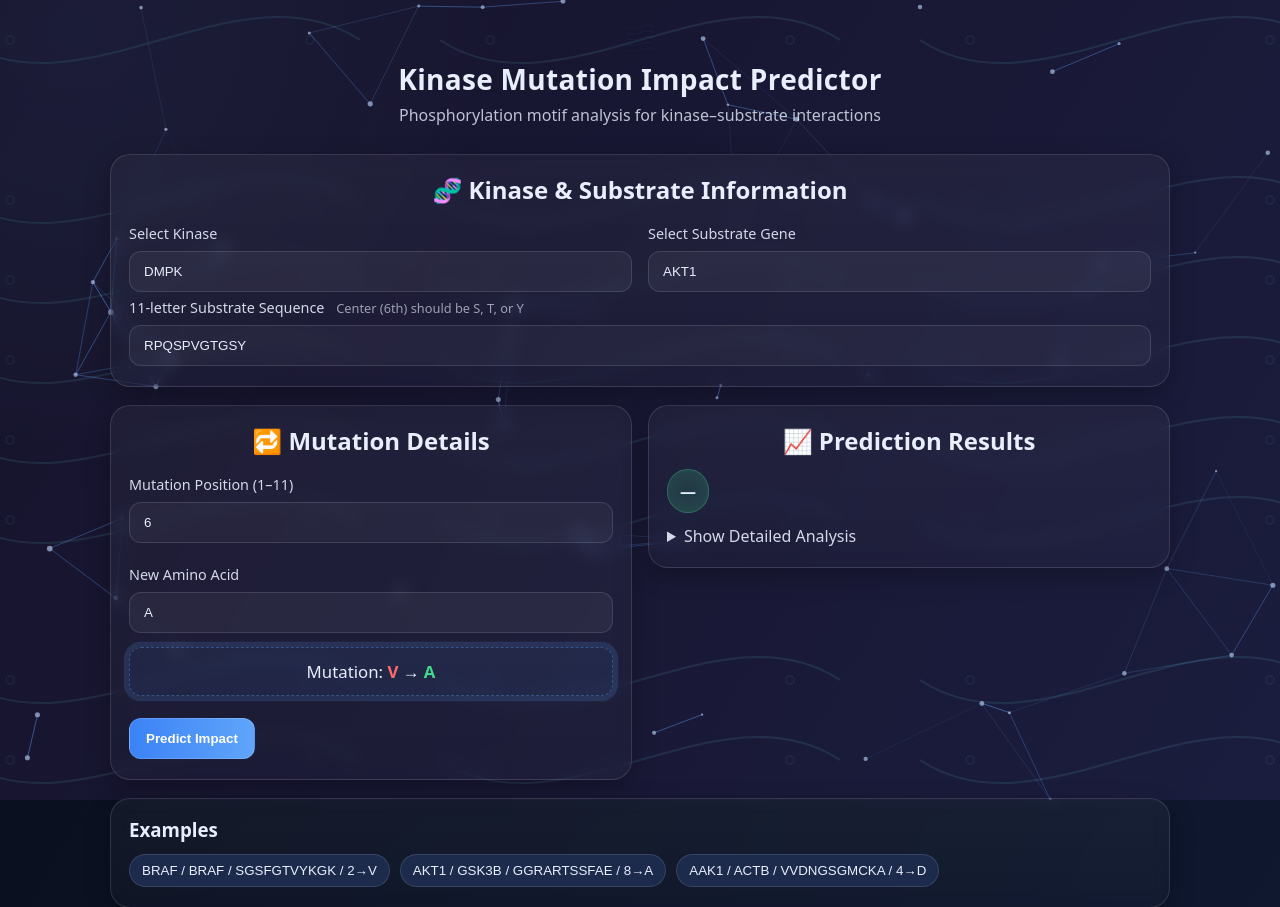
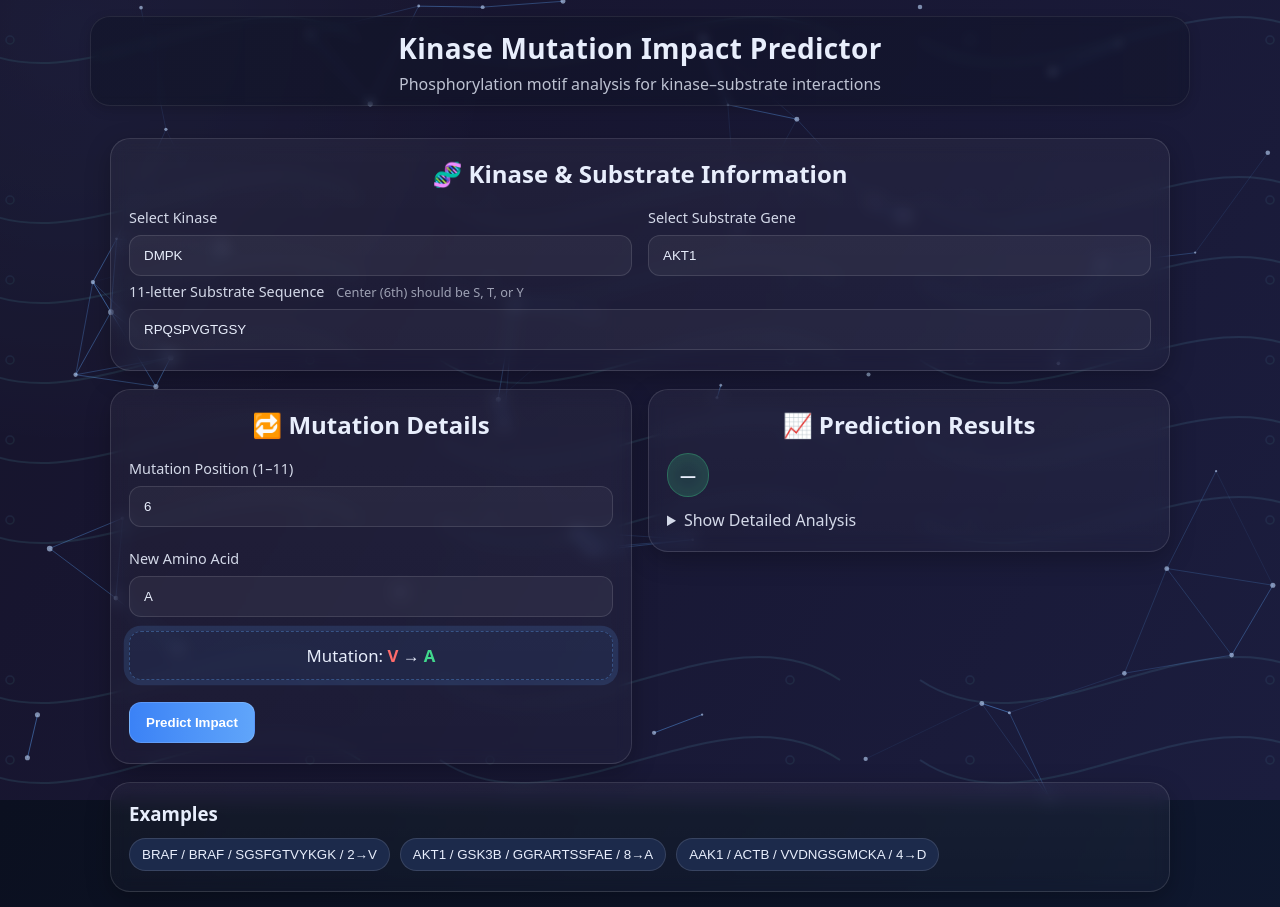
Before and after one commit to lijin-011/Mutation-Impact-Predictor, a Flask app: page / in a window 1280 px wide. Shown: the top 907 px of the page. Run offline with Flask 3, Linux system fonts and the light colour scheme.

Commit message:
UI-Update

```diff
--- a/static/css/styles.css
+++ b/static/css/styles.css
@@ -8,9 +8,6 @@ h2,h1{
     text-align: center;
 }
 
-.header-text{
-    text-align: center;
-}
 
 *{box-sizing:border-box}
 html,body{height:100%;margin:0}
@@ -42,9 +39,30 @@ body{
   to  {background-position: -6vmax -6vmax, center}
 }
 
-.app-header{
-  padding:24px 24px 8px ;
+.app-header {
+  position: sticky;
+  top: 0;
+  z-index: 1000;
+  display: flex;
+  justify-content: center;
+  background: transparent;
+  padding: 16px 0 12px;
 }
+
+.app-header .header-content {
+  width: 100%;
+  max-width: 1100px;
+  background: linear-gradient(to right, rgba(11, 16, 32, 0.4), rgba(11, 16, 32, 0.3));
+  backdrop-filter: blur(5px);
+  border-radius: 20px;
+  border: 1px solid rgba(255, 255, 255, 0.08);
+  box-shadow: 0 4px 12px rgba(0, 0, 0, 0.15);
+  padding: 12px 20px 10px;  /* ⬅️ tightened inner padding */
+  transition: background 0.3s ease, backdrop-filter 0.3s ease;
+}
+
+
+
 .brand{display:flex;flex-direction:column;align-items:center;gap:2px;font-weight:700}
 .brand-logo{width:34px;height:34px;filter:drop-shadow(0 2px 6px rgba(0,0,0,.4))}
 .brand-text{font-size:1.75rem;letter-spacing:.3px}
--- a/templates/base.html
+++ b/templates/base.html
@@ -12,13 +12,17 @@
   <canvas id="bg-canvas"></canvas>
   <div class="grid-overlay"></div>
 
-  <header class="app-header">
+<header class="app-header">
+  <div class="header-content">
     <div class="brand">
-      <img src="{{ url_for('static', filename='img/protein-helix.svg') }}" alt="Helix" class="brand-logo">
+      <!-- <img src="{{ url_for('static', filename='img/protein-helix.svg') }}" alt="Helix" class="brand-logo"> -->
       <span class="brand-text">Kinase Mutation Impact Predictor</span>
     </div>
     <div class="tagline">Phosphorylation motif analysis for kinase–substrate interactions</div>
-  </header>
+  </div>
+</header>
+
+
 
   <main class="container">
     {% block content %}{% endblock %}
```
